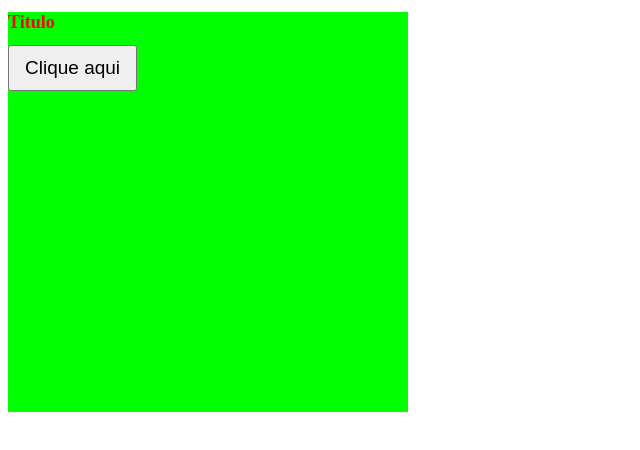
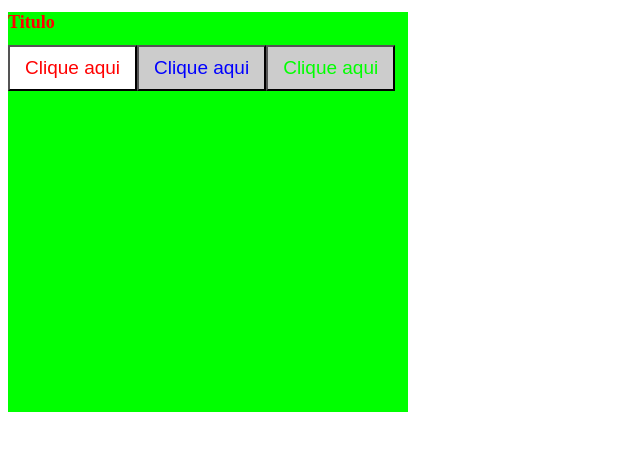
Before and after one commit to LuizPedroSM/b7web-reactjs, a React (Create React App) app: page / in a window 1280 px wide. Shown: the top 450 px of the page, without its empty margins (0-640 px from the left). Built offline with nearby package versions, Linux system fonts and the light colour scheme.

Commit message:
Estilizacao com StyledComponents(2/3)

```diff
--- a/src/App.js
+++ b/src/App.js
@@ -15,12 +15,20 @@ const Title = styled.h1`
 const Botao = styled.button`
   font-size: 19px;
   padding: 10px 15px;
+  background-color: ${props => (props.ativo == true ? "#fff" : "#ccc")};
+  color: ${props => props.color || "#0f0"};
 `;
 
 function App() {
   return (
     <Site>
       <Title>Titulo</Title>
+      <Botao ativo={true} color="#f00">
+        Clique aqui
+      </Botao>
+      <Botao ativo={false} color="#00f">
+        Clique aqui
+      </Botao>
       <Botao>Clique aqui</Botao>
     </Site>
   );
```
Also changed, not shown: 1 other file (tests, documents, lock files or other folders).
